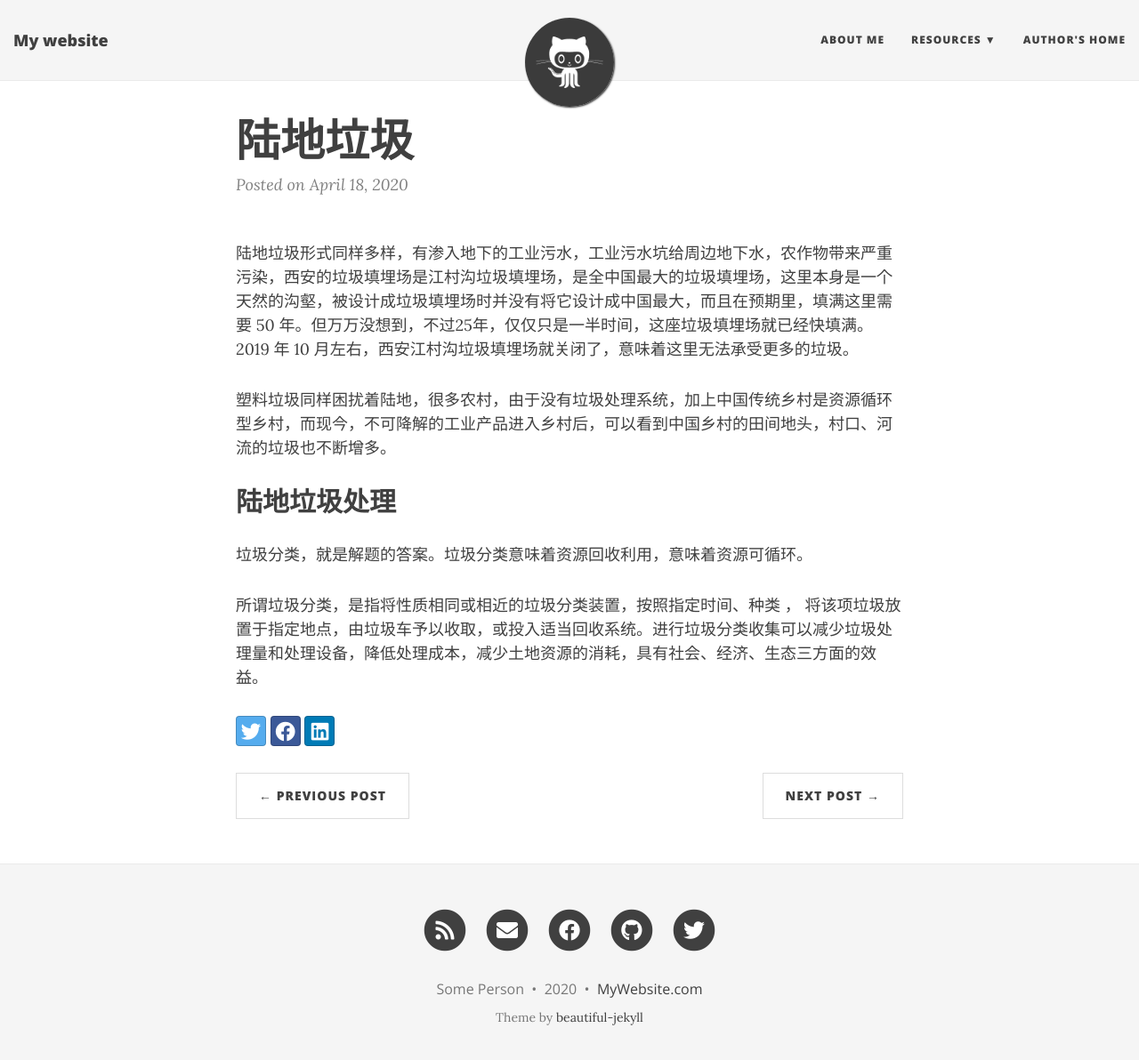
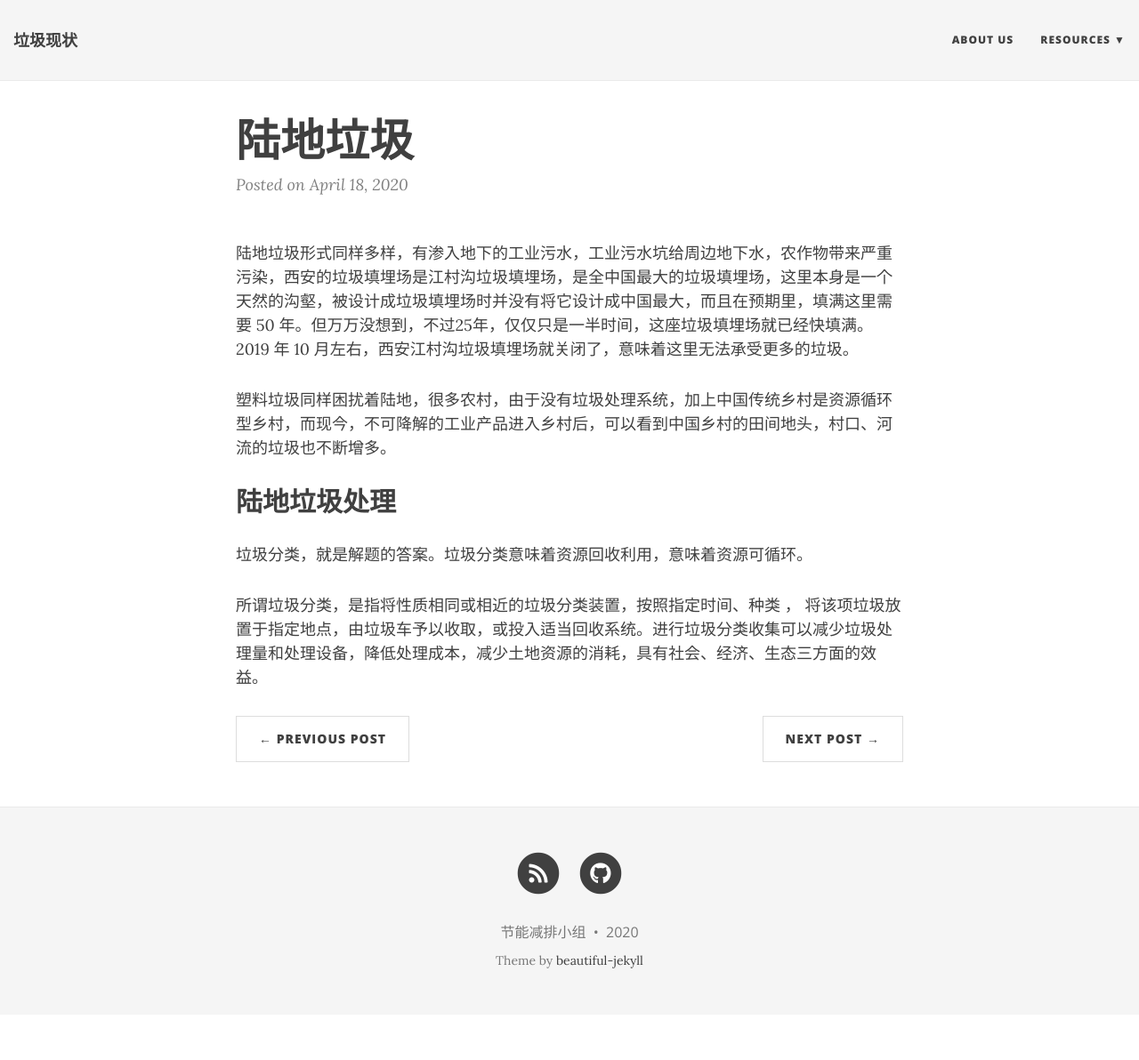
Before and after one commit to lesstrash/lesstrash.github.io, a Jekyll site: the page built from _posts/2020-04-18-陆地垃圾.md, in a window 1280 px wide and 1205 px high. Shown: the top 1192 px of the window at 89% size. Built offline with Jekyll 4.4.1, drawn with Linux system fonts in a browser that asks for light colours; nearby versions of some CDN libraries.

Commit message:
Update config to fit requirements.
Update aboutus page.

```diff
--- a/_config.yml
+++ b/_config.yml
@@ -1,17 +1,17 @@
 # --- General options --- #
 
 # Name of website
-title: My website
+title: 垃圾现状
 
 # Short description of your site
-description: A virtual proof that I'm awesome
+description: 减少垃圾，为了更美好的未来
 
 # --- Local development options ---
 # If your website is hosted locally rather than on GitHub, then you need to uncomment the next two parameters to set the url and baseurl
 # *** If you're not sure what this mean, then leave this section as it is. Only modify the url and baseurl if you know what you're doing!***
 
 # url is the the website domain URL without a trailing slash
-#url: "https://example.com"
+url: "https://lesstrash.github.io"
 
 # baseurl should be an empty string
 #baseurl: ""
@@ -20,16 +20,15 @@
 
 # List of links in the navigation bar
 navbar-links:
-  About Me: "aboutme"
+  About Us: "aboutus"
   Resources:
     - Beautiful Jekyll: "http://deanattali.com/beautiful-jekyll/"
     - Learn markdown: "http://www.markdowntutorial.com/"
-  Author's home: "http://deanattali.com"
 
 # Image to show in the navigation bar - image must be a square (width = height)
 # Remove this parameter if you don't want an image in the navbar
-avatar: "/img/avatar-icon.png"
-round-avatar: true
+# avatar: "/img/avatar-icon.png"
+# round-avatar: true
 
 # If you want to have an image logo in the top-left corner instead of the title text,
 # then specify the following parameter
@@ -61,18 +60,17 @@
 # Change all these values or delete the ones you don't want.
 # Important: you must keep the "name" parameter, everything else you can remove
 author:
-  name: Some Person
-
+  name: 节能减排小组
 # Select your active Social Network Links.
 # Uncomment the links you want to show in the footer and add your information to each link.
 # You can reorder the items to define the link order.
 # If you want to add a new link that isn't here, you'll need to also edit the file _data/SocialNetworks.yml
 social-network-links:
   rss: true
-  email: "someone@example.com"
-  facebook: deanattali
-  github: daattali
-  twitter: daattali
+  # email: "someone@example.com"
+  # facebook: deanattali
+  github: lesstrash
+  # twitter: daattali
 #  reddit: yourname
 #  linkedin: daattali
 #  xing: yourname
@@ -88,13 +86,13 @@
 
 # Select which share links to show in posts
 share-links-active:
-  twitter: true
-  facebook: true
-  linkedin: true
+  # twitter: true
+  # facebook: true
+  # linkedin: true
 
 # How to display the link to the website in the footer
 # Remove this if you don't want a link in the footer
-url-pretty: "MyWebsite.com"  # eg. "deanattali.com/beautiful-jekyll"
+# url-pretty: "MyWebsite.com"  # eg. "deanattali.com/beautiful-jekyll"
 
 # --- Web Statistics Section --- #
 
@@ -163,7 +161,7 @@
 # --- Don't need to touch anything below here (but you can if you want) --- #
 
 # Output options (more information on Jekyll's site)
-timezone: "America/Vancouver"
+timezone: "China/Shanghai"
 markdown: kramdown
 highlighter: rouge
 permalink: /:year-:month-:day-:title/
```
Also changed, not shown: aboutme.md (deleted, +0 -16 lines), aboutus.md (added, +6 -0 lines).
